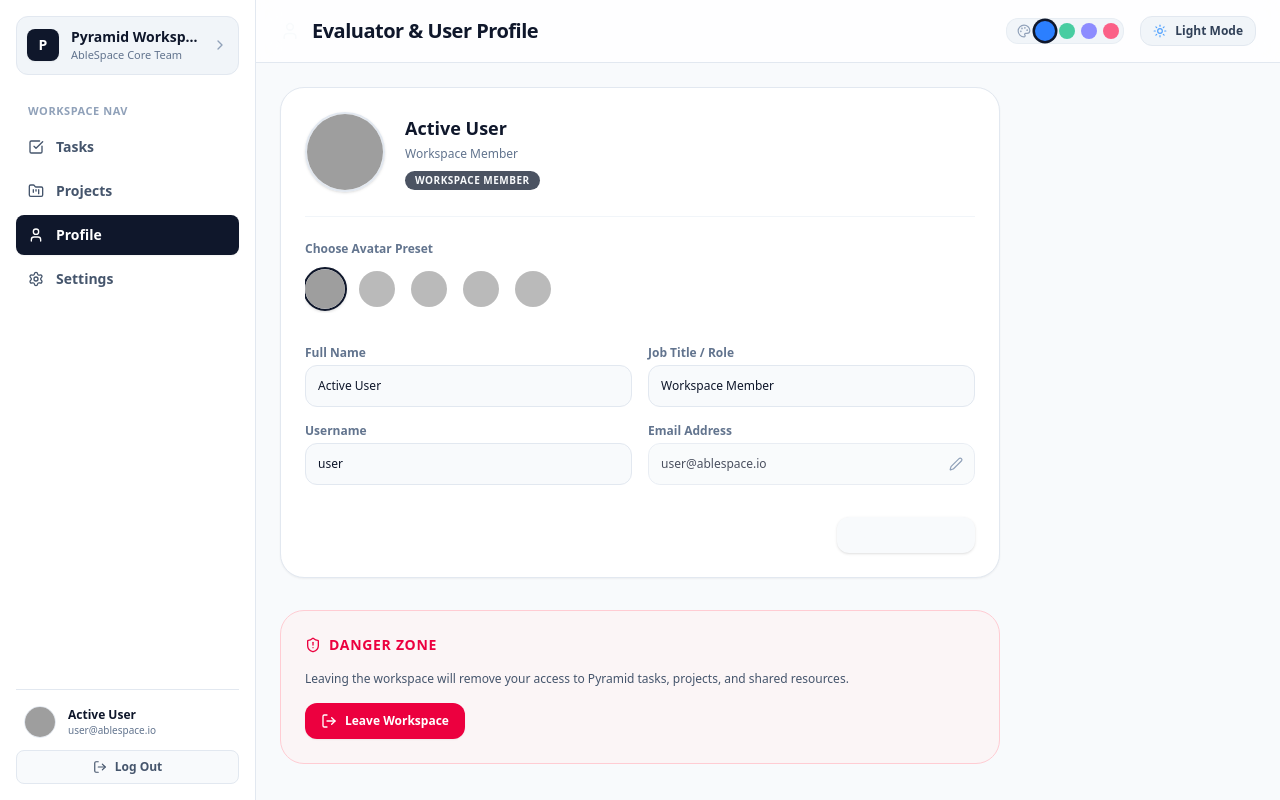
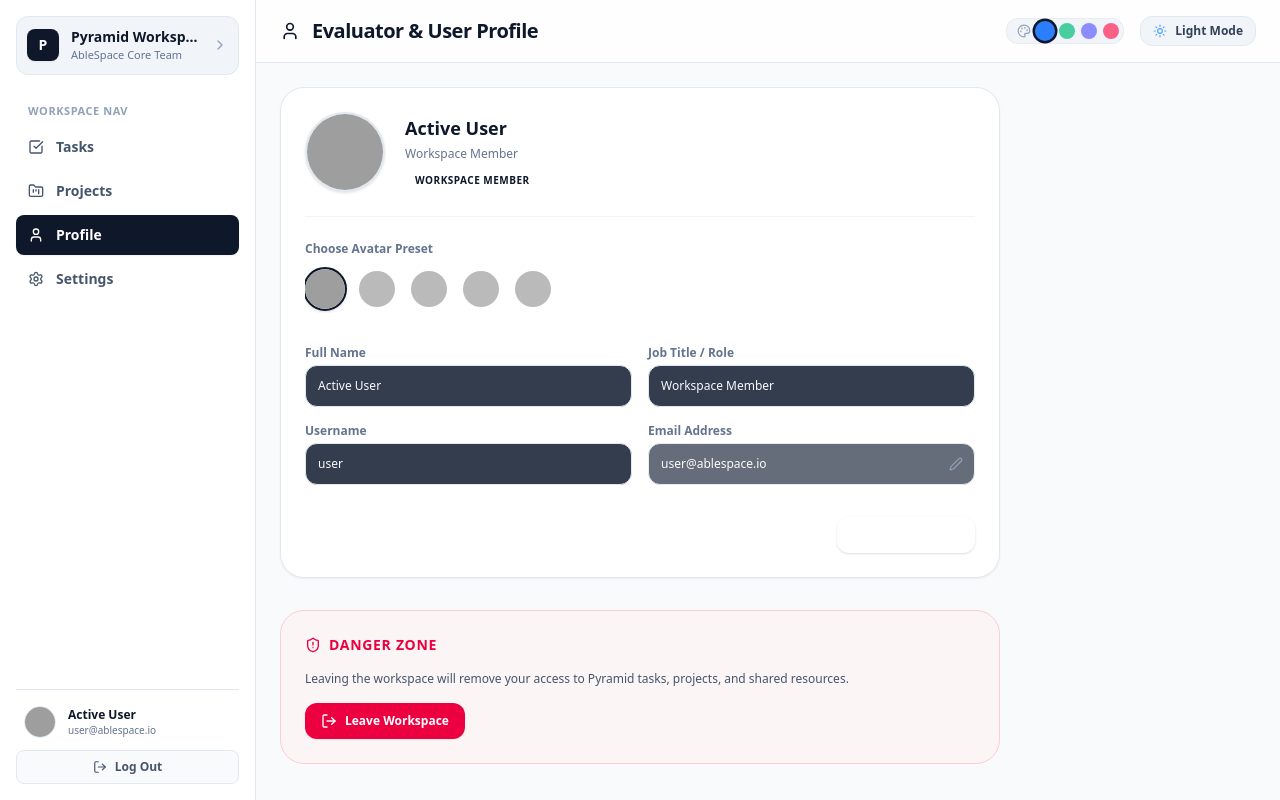
Before and after one commit to vamsi-2003/AbleSpace-Task-Management, a Next.js app in the folder frontend/: page /profile in a window 1280 px wide. Built offline with nearby package versions, Linux system fonts and the light colour scheme; no server answers; grey boxes are pictures that could not be loaded.

Commit message:
Completely remove blue background fill from search input and enforce ultra-readable slate text

```diff
--- a/frontend/src/app/globals.css
+++ b/frontend/src/app/globals.css
@@ -1,41 +1,16 @@
 @import "tailwindcss";
 
-@layer base {
-  :root {
-    --accent-primary: #0f172a;
-    --accent-primary-hover: #1e293b;
-    --accent-primary-soft: rgba(241, 245, 249, 0.8);
-    --accent-badge-bg: rgba(241, 245, 249, 0.8);
-    --accent-badge-text: #0f172a;
-  }
-
-  .dark {
-    --accent-primary: #f8fafc;
-    --accent-primary-hover: #e2e8f0;
-    --accent-primary-soft: rgba(30, 41, 59, 0.8);
-    --accent-badge-bg: rgba(30, 41, 59, 0.8);
-    --accent-badge-text: #f8fafc;
-  }
+/* Strip all background fills from inputs and enforce clean neutral readability */
+input {
+  background-color: transparent !important;
 }
 
-.accent-bg-primary {
-  background-color: var(--accent-primary) !important;
-  color: var(--accent-badge-text) !important;
+.dark input {
+  background-color: rgba(30, 41, 59, 0.9) !important;
+  color: #f8fafc !important;
 }
 
-.accent-bg-hover:hover {
-  background-color: var(--accent-primary-hover) !important;
+input::placeholder {
+  color: #94a3b8 !important;
+  opacity: 1 !important;
 }
-
-.accent-text-primary {
-  color: var(--accent-primary) !important;
-}
-
-.accent-border-primary {
-  border-color: var(--accent-primary) !important;
-}
-
-.accent-soft-badge {
-  background-color: var(--accent-badge-bg) !important;
-  color: var(--accent-badge-text) !important;
-}
--- a/frontend/src/components/Header.tsx
+++ b/frontend/src/components/Header.tsx
@@ -20,7 +20,7 @@
   const { mode, toggleMode } = useTheme();
 
   return (
-    <header className="sticky top-0 z-20 bg-white/95 dark:bg-slate-900/95 backdrop-blur-md border-b border-slate-200 dark:border-slate-800 px-6 py-3.5 flex flex-wrap items-center justify-between gap-4">
+    <header className="sticky top-0 z-20 bg-white dark:bg-slate-900 border-b border-slate-200 dark:border-slate-800 px-6 py-3.5 flex flex-wrap items-center justify-between gap-4">
       {/* Title & View Switcher */}
       <div className="flex items-center gap-6">
         <h1 className="text-xl font-extrabold tracking-tight text-slate-900 dark:text-slate-100">
@@ -28,7 +28,7 @@
         </h1>
 
         {onViewChange && (
-          <div className="flex items-center p-1 bg-slate-100 dark:bg-slate-800/80 rounded-xl border border-slate-200/80 dark:border-slate-700/60">
+          <div className="flex items-center p-1 bg-slate-100 dark:bg-slate-800 rounded-xl border border-slate-200 dark:border-slate-700">
             <button
               onClick={() => onViewChange('board')}
               className={`flex items-center gap-1.5 px-3 py-1.5 rounded-lg text-xs font-bold transition-all cursor-pointer ${
@@ -57,14 +57,14 @@
 
       {/* Search, Dark Mode, & Add Task Action */}
       <div className="flex items-center gap-3">
-        {/* Search Input */}
+        {/* Search Input - Clean Dark Slate background with high-contrast text */}
         <div className="relative">
-          <Search className="w-4 h-4 absolute left-3.5 top-1/2 -translate-y-1/2 text-slate-400 dark:text-slate-500" />
+          <Search className="w-4 h-4 absolute left-3.5 top-1/2 -translate-y-1/2 text-slate-400 dark:text-slate-400" />
           <input
             type="text"
             placeholder="Search tasks..."
             onChange={(e) => onSearchChange && onSearchChange(e.target.value)}
-            className="pl-9 pr-4 py-2 text-xs rounded-xl bg-slate-100 dark:bg-slate-800 border border-slate-300 dark:border-slate-700 text-slate-900 dark:text-slate-100 placeholder-slate-400 dark:placeholder-slate-500 focus:outline-hidden focus:border-slate-500 dark:focus:border-slate-400 transition-all w-48 sm:w-64"
+            className="pl-9 pr-4 py-2 text-xs rounded-xl border border-slate-300 dark:border-slate-700 text-slate-900 dark:text-slate-100 placeholder-slate-400 dark:placeholder-slate-400 focus:outline-hidden focus:border-slate-400 w-48 sm:w-64"
           />
         </div>
 
@@ -75,7 +75,7 @@
         >
           {mode === 'dark' ? (
             <>
-              <Sun className="w-3.5 h-3.5 text-amber-400" />
+              <Sun className="w-3.5 h-3.5 text-slate-300" />
               <span>Light Mode</span>
             </>
           ) : (
@@ -86,11 +86,11 @@
           )}
         </button>
 
-        {/* Add Task Button */}
+        {/* Add Task Button - High contrast black in light mode, crisp white in dark mode */}
         {onAddTask && (
           <button
             onClick={onAddTask}
-            className="flex items-center gap-1.5 px-4 py-2 rounded-xl bg-slate-900 hover:bg-slate-800 dark:bg-slate-100 dark:hover:bg-white text-white dark:text-slate-900 font-bold text-xs transition-colors shadow-sm cursor-pointer"
+            className="flex items-center gap-1.5 px-4 py-2 rounded-xl bg-slate-900 dark:bg-slate-100 hover:bg-slate-800 dark:hover:bg-white text-white dark:text-slate-900 font-bold text-xs transition-colors shadow-sm cursor-pointer"
           >
             <Plus className="w-4 h-4" />
             <span>Add Task</span>
--- a/frontend/src/components/Sidebar.tsx
+++ b/frontend/src/components/Sidebar.tsx
@@ -30,7 +30,7 @@
     <aside className="w-64 h-screen border-r border-slate-200 dark:border-slate-800 bg-white dark:bg-slate-900 flex flex-col justify-between p-4 sticky top-0 shrink-0">
       <div>
         {/* Workspace Switcher */}
-        <div className="flex items-center gap-3 p-2.5 rounded-xl bg-slate-100 dark:bg-slate-800/80 border border-slate-200 dark:border-slate-700/60 mb-6 cursor-pointer hover:bg-slate-200 dark:hover:bg-slate-800 transition-colors">
+        <div className="flex items-center gap-3 p-2.5 rounded-xl bg-slate-100 dark:bg-slate-800/80 border border-slate-200 dark:border-slate-700 mb-6 cursor-pointer hover:bg-slate-200 dark:hover:bg-slate-800 transition-colors">
           <div className="w-8 h-8 rounded-lg bg-slate-900 dark:bg-slate-100 text-white dark:text-slate-900 font-extrabold flex items-center justify-center shadow-xs text-sm">
             P
           </div>
```
